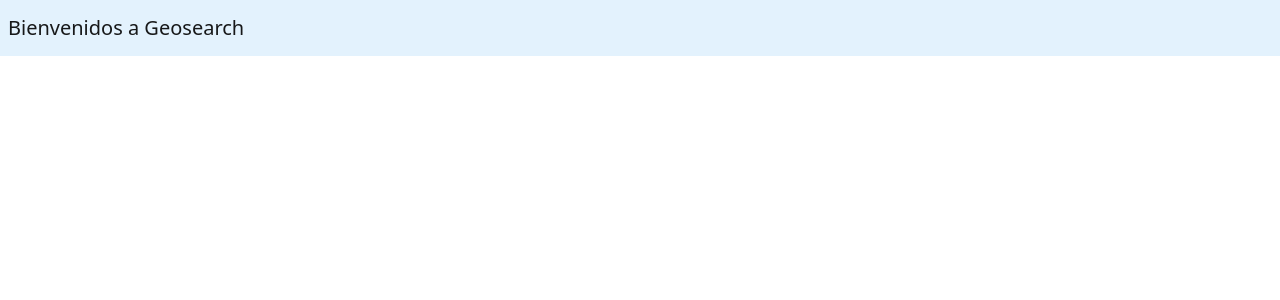
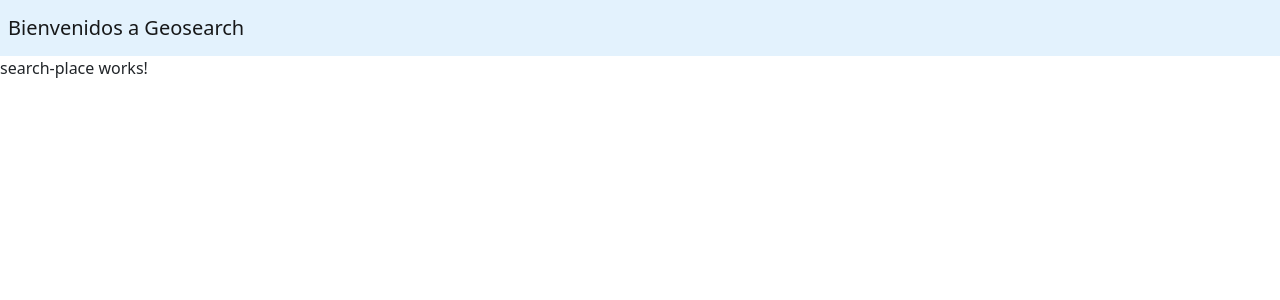
Before and after one commit to dexterneutron/geosearch, an Angular app in the folder geosearch/: page / in a window 1280 px wide. Shown: the top 300 px of the page. Built offline with nearby package versions, Linux system fonts and the light colour scheme.

Commit message:
Search Place Component Created
Search Place Component Created

```diff
--- a/geosearch/src/app/app.component.html
+++ b/geosearch/src/app/app.component.html
@@ -3,3 +3,4 @@
     Bienvenidos a Geosearch
     </a>
 </nav>
+<app-search-place></app-search-place>
--- a/geosearch/src/app/app.module.ts
+++ b/geosearch/src/app/app.module.ts
@@ -3,10 +3,12 @@ import { BrowserModule } from '@angular/platform-browser';
 
 import { AppRoutingModule } from './app-routing.module';
 import { AppComponent } from './app.component';
+import { SearchPlaceComponent } from './search-place/search-place.component';
 
 @NgModule({
   declarations: [
-    AppComponent
+    AppComponent,
+    SearchPlaceComponent
   ],
   imports: [
     BrowserModule,
--- /dev/null
+++ b/geosearch/src/app/search-place/search-place.component.html
@@ -0,0 +1 @@
+<p>search-place works!</p>
--- /dev/null
+++ b/geosearch/src/app/search-place/search-place.component.ts
@@ -0,0 +1,15 @@
+import { Component, OnInit } from '@angular/core';
+
+@Component({
+  selector: 'app-search-place',
+  templateUrl: './search-place.component.html',
+  styleUrls: ['./search-place.component.css']
+})
+export class SearchPlaceComponent implements OnInit {
+
+  constructor() { }
+
+  ngOnInit(): void {
+  }
+
+}
```
Also changed, not shown: geosearch/src/app/search-place/search-place.component.css (added), 1 other file (tests, documents, lock files or other folders).
